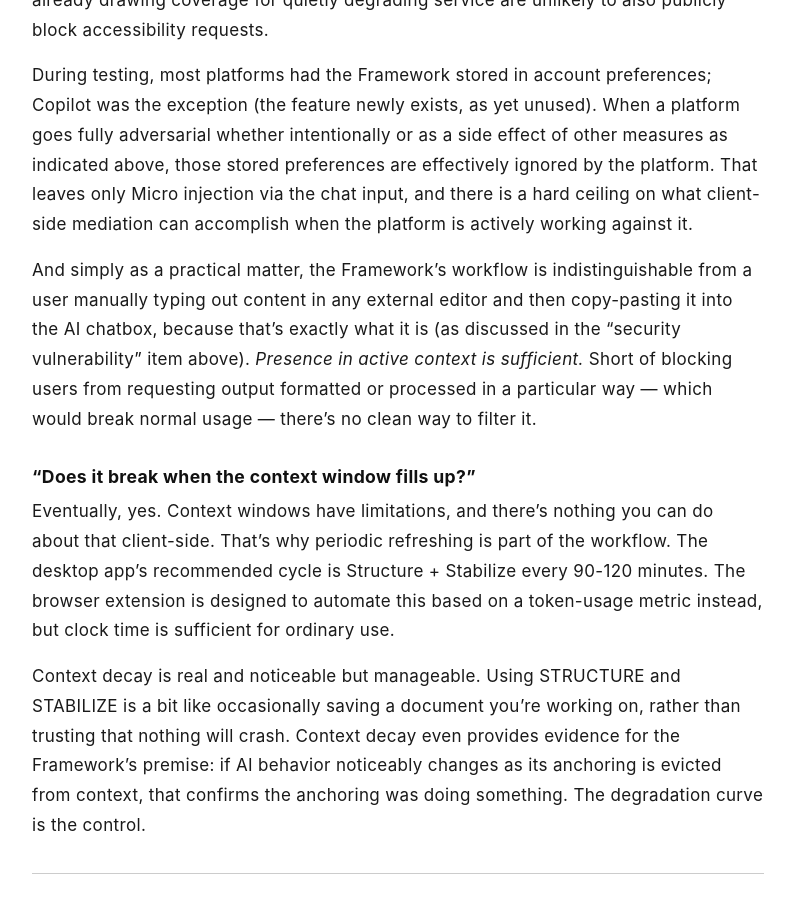
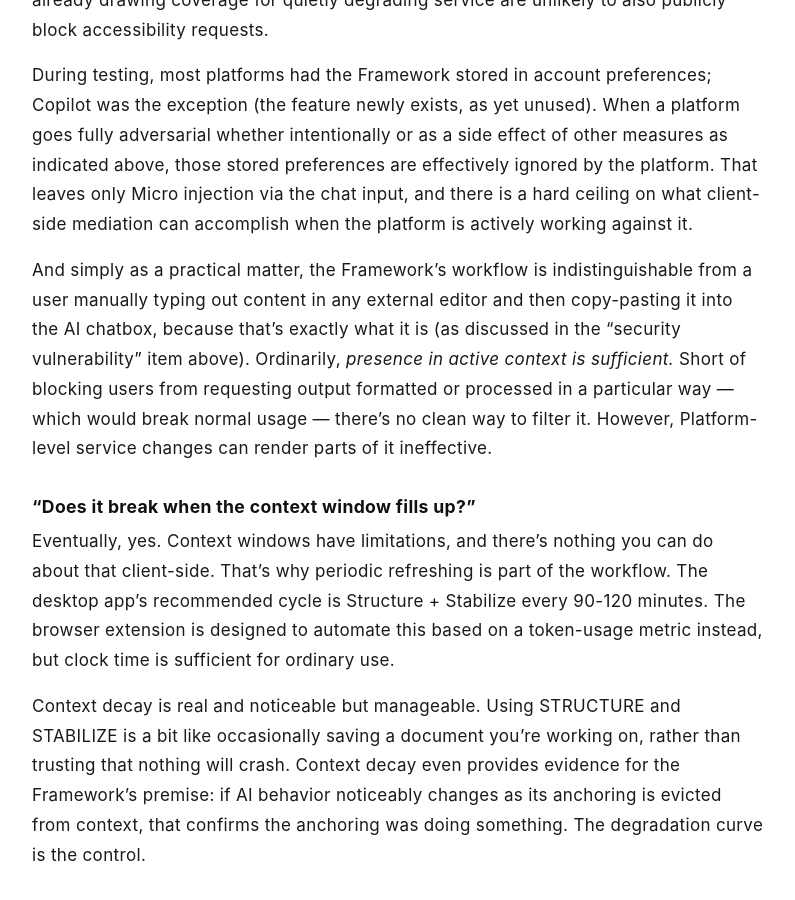
Before and after one commit to rojaslen/AISF-WEB, a Jekyll site: the page built from epilogue.md, in a window 1280 px wide and 900 px high, scrolled down 6626 px. Shown: the whole window, without its empty margins (242-1037 px from the left). Built offline with Jekyll 4.4.1, drawn with Linux system fonts in a browser that asks for light colours; some web fonts are replaced.

Commit message:
Update epilogue.md

```diff
--- a/epilogue.md
+++ b/epilogue.md
@@ -87,7 +87,7 @@ Specifically blocking the Framework is a different question. A platform operator
 
 During testing, most platforms had the Framework stored in account preferences; Copilot was the exception (the feature newly exists, as yet unused). When a platform goes fully adversarial whether intentionally or as a side effect of other measures as indicated above, those stored preferences are effectively ignored by the platform. That leaves only Micro injection via the chat input, and there is a hard ceiling on what client-side mediation can accomplish when the platform is actively working against it.
 
-And simply as a practical matter, the Framework's workflow is indistinguishable from a user manually typing out content in any external editor and then copy-pasting it into the AI chatbox, because that's exactly what it is (as discussed in the "security vulnerability" item above). *Presence in active context is sufficient.* Short of blocking users from requesting output formatted or processed in a particular way — which would break normal usage — there's no clean way to filter it.
+And simply as a practical matter, the Framework's workflow is indistinguishable from a user manually typing out content in any external editor and then copy-pasting it into the AI chatbox, because that's exactly what it is (as discussed in the "security vulnerability" item above). Ordinarily, *presence in active context is sufficient.* Short of blocking users from requesting output formatted or processed in a particular way — which would break normal usage — there's no clean way to filter it. However, Platform-level service changes can render parts of it ineffective.
 
 ### "Does it break when the context window fills up?"
 
```
